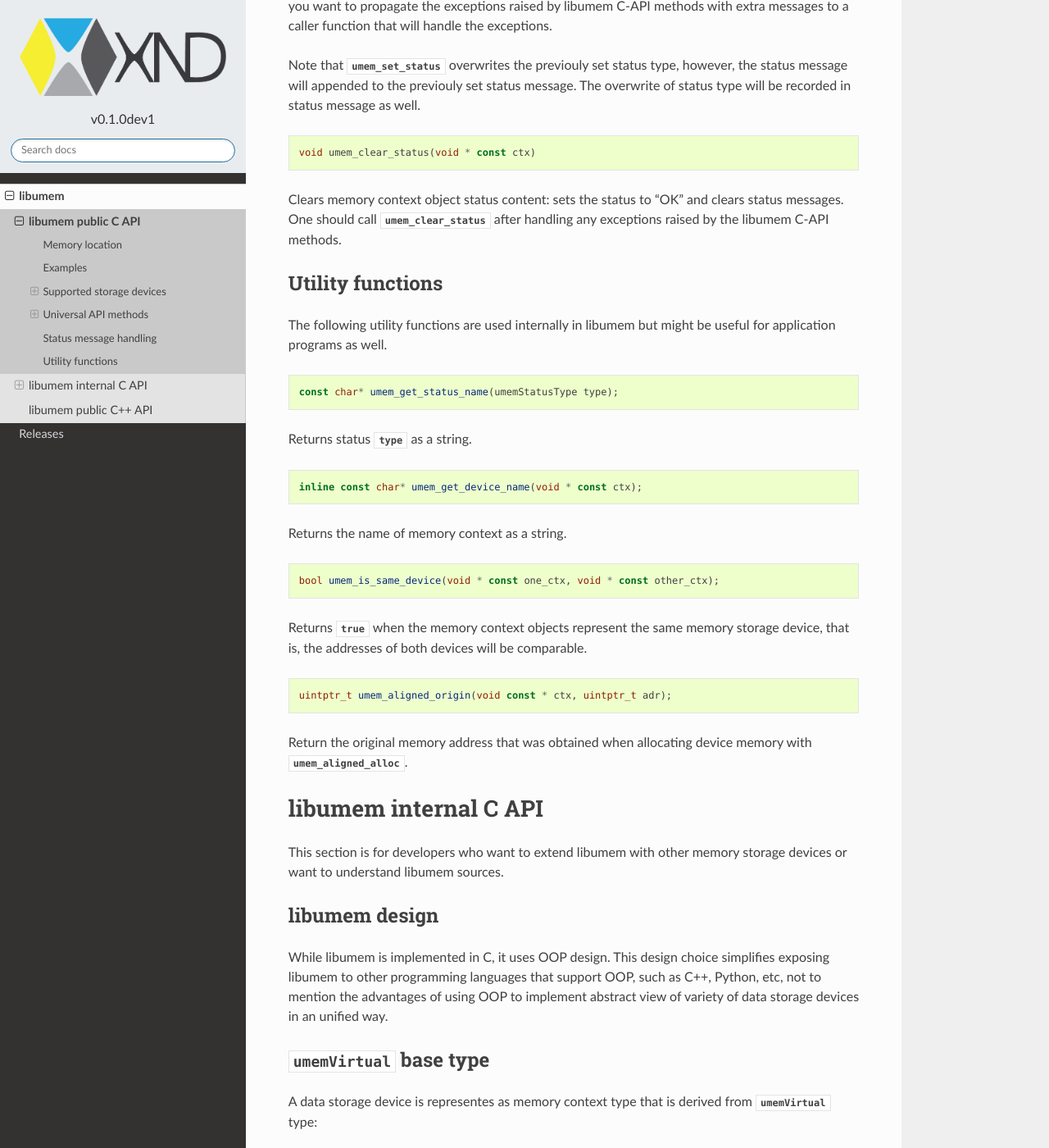
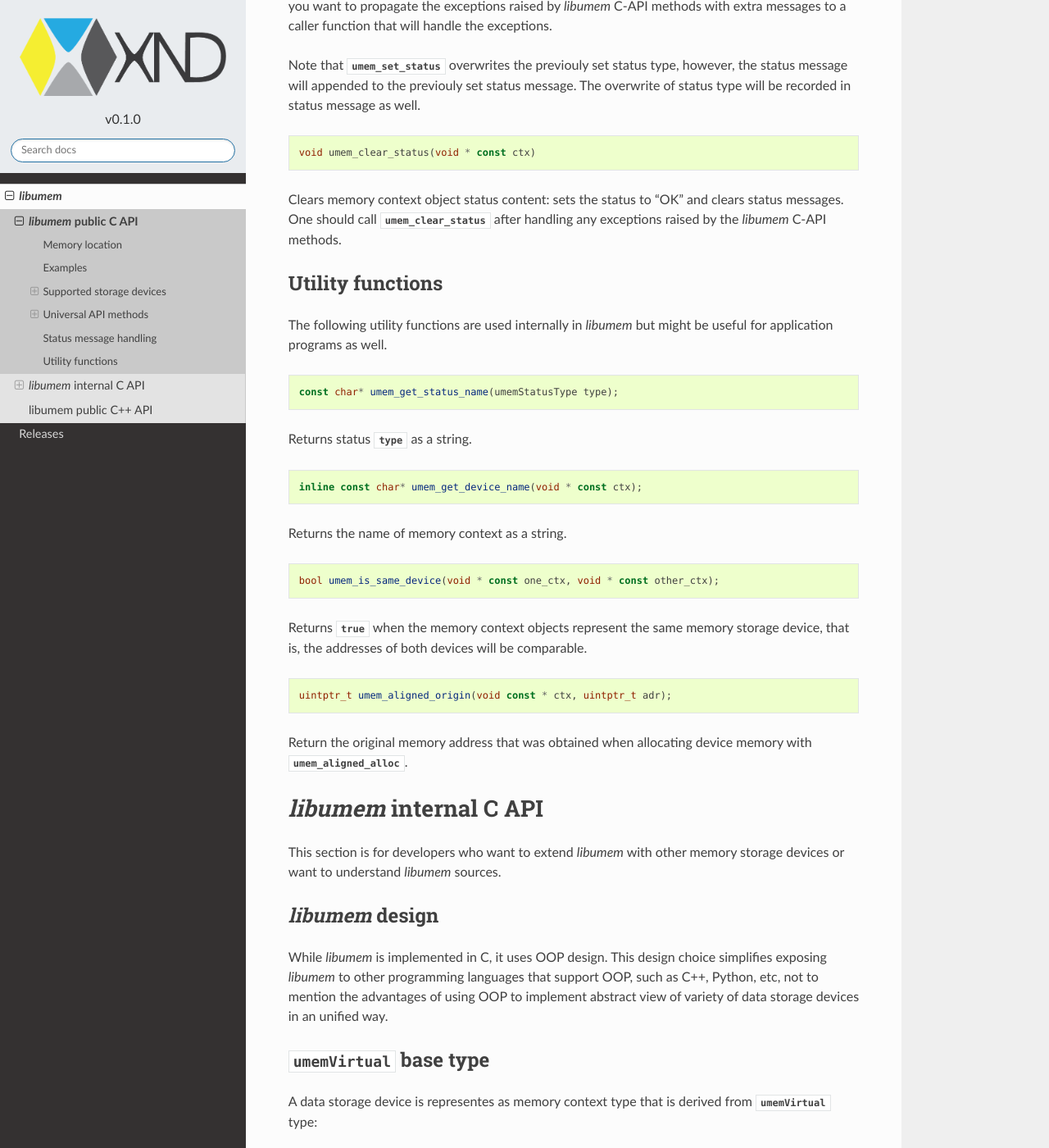
Before and after one commit to xnd-project/umem, a Sphinx documentation site: the page built from doc/libumem/c-api.rst, in a window 1280 px wide and 1400 px high, scrolled down 6627 px. Shown: the whole window at 82% size. Built offline with Sphinx 7.4.7 and the Read the Docs theme 2.0.0, drawn with Linux system fonts in a browser that asks for light colours; some of the changed text lies outside the part shown.

Commit message:
Minor doc edits.

```diff
--- a/doc/conf.py
+++ b/doc/conf.py
@@ -11,8 +11,8 @@ source_suffix = '.rst'
 master_doc = 'index'
 project = 'umem'
 copyright = '2018, Plures Project'
-version = 'v0.1.0dev1'
-release = 'v0.1.0dev1'
+version = 'v0.1.0'
+release = 'v0.1.0'
 exclude_patterns = ['doc', 'build']
 pygments_style = 'sphinx'
 
--- a/doc/index.rst
+++ b/doc/index.rst
@@ -16,7 +16,7 @@ storage devices in an unified manner.
 libumem
 -------
 
-C library.
+A C library with C and C++ API.
 
 .. toctree::
    :maxdepth: 1
--- a/doc/libumem/c-api.rst
+++ b/doc/libumem/c-api.rst
@@ -6,13 +6,13 @@
 
 .. default-domain:: c
 
-libumem public C API
-====================
+*libumem* public C API
+======================
 
 Memory location
 ---------------
 
-Within libumem C API, the data location address is a :type:`uintptr_t`
+Within *libumem* C API, the data location address is a :type:`uintptr_t`
 value. In the case of host RAM, the address value is equal to data
 pointer value. For other storage devices, the address value may have
 various interpretations that depends on the storage device as well as
@@ -23,7 +23,7 @@ whole data content stored in the device.
 Examples
 --------
 
-The following program illustrates the usage of libumem as a
+The following program illustrates the usage of *libumem* as a
 replacement of :file:`stdlib.h` malloc/free functionality.
 
 .. code-block:: c
@@ -104,7 +104,7 @@ swapping the :data:`host` and :data:`cuda` variables.
 Supported storage devices
 -------------------------
 
-The libumem C-API provides the following device memory context
+The *libumem* C-API provides the following device memory context
 objects (C :type:`struct` instances):
 
 * :type:`umemHost` - `stdlib.h` based interface to host RAM,
@@ -341,7 +341,7 @@ synchronizing memory areas. Same rules apply as in
 Status message handling
 -----------------------
 
-The success or failure of calling libumem C-API methods described
+The success or failure of calling *libumem* C-API methods described
 above can be determined by checking the status of memory context
 objects that participated in the call.
 
@@ -372,7 +372,7 @@ empty string ``""`` when no message has been set (e.g. when
 
 Sets the status :data:`type` and status :data:`message` to given
 memory context object. Use this function when you want to propagate
-the exceptions raised by libumem C-API methods with extra messages to
+the exceptions raised by *libumem* C-API methods with extra messages to
 a caller function that will handle the exceptions.
 
 Note that :func:`umem_set_status` overwrites the previouly set status
@@ -386,13 +386,13 @@ status message as well.
 
 Clears memory context object status content: sets the status to "OK"
 and clears status messages. One should call :func:`umem_clear_status`
-after handling any exceptions raised by the libumem C-API methods.
+after handling any exceptions raised by the *libumem* C-API methods.
 
 
 Utility functions
 -----------------
 
-The following utility functions are used internally in libumem but
+The following utility functions are used internally in *libumem* but
 might be useful for application programs as well.
 
 .. code-block:: c
@@ -423,17 +423,17 @@ Return the original memory address that was obtained when allocating
 device memory with :func:`umem_aligned_alloc`.
 
 
-libumem internal C API
-======================
+*libumem* internal C API
+========================
 
-This section is for developers who want to extend libumem with other
-memory storage devices or want to understand libumem sources.
+This section is for developers who want to extend *libumem* with other
+memory storage devices or want to understand *libumem* sources.
 
-libumem design
---------------
+*libumem* design
+----------------
 
-While libumem is implemented in C, it uses OOP design. This design
-choice simplifies exposing libumem to other programming languages that
+While *libumem* is implemented in C, it uses OOP design. This design
+choice simplifies exposing *libumem* to other programming languages that
 support OOP, such as C++, Python, etc, not to mention the advantages
 of using OOP to implement abstract view of variety of data storage
 devices in an unified way.
@@ -532,8 +532,8 @@ object that is used to allocate/deallocate intermediate memory buffers
 that the storage device specific methods might need.
 
 
-Adding a new data storage device support to libumem
----------------------------------------------------
+Adding a new data storage device support to *libumem*
+-----------------------------------------------------
 
 In the following, the required steps of addning new data storage
 device support are described. To be specific, let's assume that we
```
Also changed, not shown: other parts of doc/libumem/c-api.rst (+2 -2 lines), doc/libumem/index.rst (+8 -6 lines).
